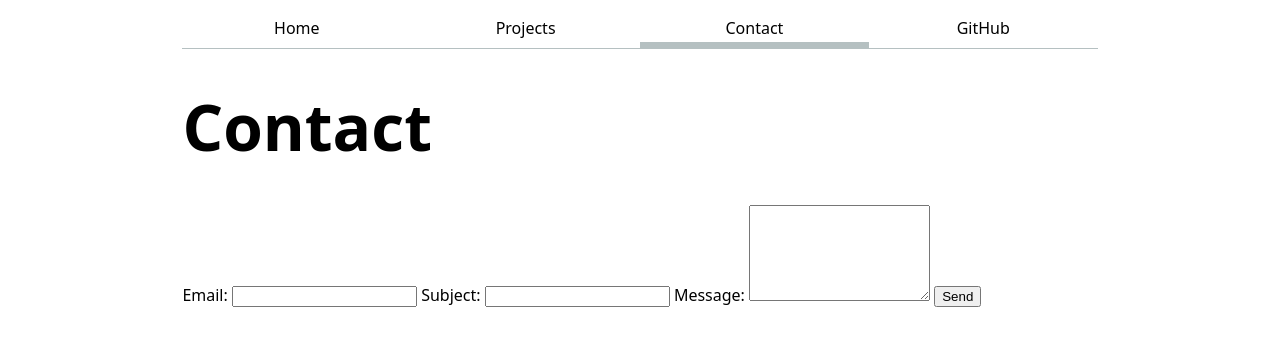
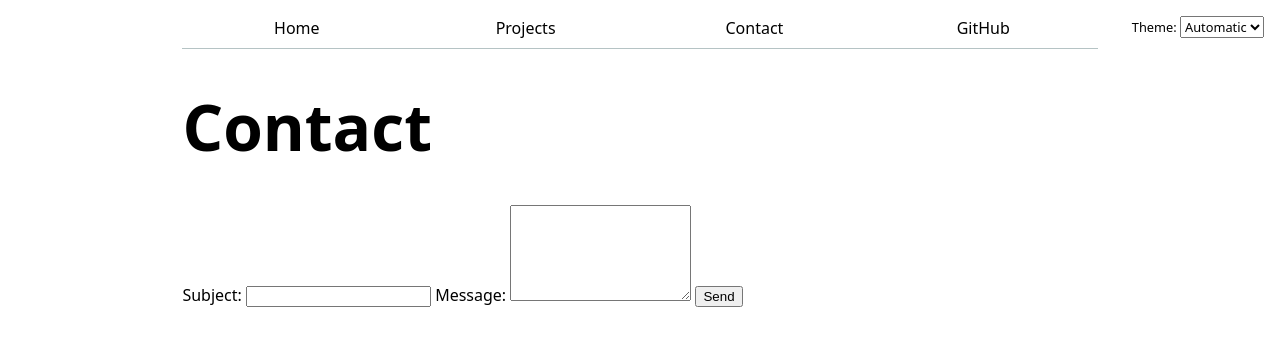
Before and after one commit to krikinlive/portfolio_lab_1_dsc106, a plain HTML site: page contact/index.html in a window 1280 px wide. Drawn offline with Linux system fonts and the light colour scheme.

Commit message:
Lab 3
new changes for lab3

```diff
--- a/contact/index.html
+++ b/contact/index.html
@@ -5,25 +5,13 @@
     <meta name="viewport" content="width=device-width, initial-scale=1.0">
     <title>Contact</title>
     <link rel="stylesheet" href="../style.css">
+    <script src="../global.js" type="module"></script>
 </head>
 <body>
 
-    <nav>
-        <ul>
-            <li><a href="../index.html">Home</a></li>
-            <li><a href="../projects/index.html">Projects</a></li>
-            <li><a href="index.html" class="current">Contact</a></li>
-            <li><a href="https://github.com/krikinlive" target="_blank">GitHub</a></li>
-        </ul>
-    </nav>
-
     <h1>Contact</h1>
 
-    <form action="mailto:rlysenko@ucsd.edu" method="post" enctype="text/plain">
-        <label for="email">
-            Email:
-            <input type="email" name="email" id="email">
-        </label>
+    <form action="mailto:rlysenko@ucsd.edu" method="get">
         <label for="subject">
             Subject:
             <input name="subject" type="text" id="subject">
--- /dev/null
+++ b/global.js
@@ -0,0 +1,72 @@
+console.log("IT'S ALIVE!");
+
+function $$(selector, context = document) {
+    return Array.from(context.querySelectorAll(selector));
+}
+
+const BASE_PATH = (location.hostname === "localhost" || location.hostname === "127.0.0.1")
+    ? "/"
+    : "/portfolio_lab_1_dsc106/";
+
+// STEP 3
+let pages = [
+    { url: '', title: 'Home' },
+    { url: 'projects/', title: 'Projects' },
+    { url: 'contact/', title: 'Contact' },
+    { url: 'https://github.com/krikinlive', title: 'GitHub' },
+];
+
+let nav = document.createElement('nav');
+document.body.prepend(nav);
+
+for (let p of pages) {
+    let url = p.url;
+    let title = p.title;
+
+    if (!url.startsWith('http')) {
+        url = BASE_PATH + url;
+    }
+
+    let a = document.createElement('a');
+    a.href = url;
+    a.textContent = title;
+
+    if (a.host === location.host && a.pathname === location.pathname) {
+        a.classList.add('current');
+    }
+
+    if (a.host !== location.host) {
+        a.target = '_blank';
+    }
+
+    nav.append(a);
+}
+
+//STEP 4
+document.body.insertAdjacentHTML(
+    'afterbegin',
+    `<label class="color-scheme">
+        Theme:
+        <select>
+            <option value="light dark">Automatic</option>
+            <option value="light">Light</option>
+            <option value="dark">Dark</option>
+        </select>
+    </label>`
+);
+
+const select = document.querySelector('.color-scheme select');
+
+if ('colorScheme' in localStorage) {
+    setColorScheme(localStorage.colorScheme);
+}
+
+select.addEventListener('input', function (event) {
+    setColorScheme(event.target.value);
+    localStorage.colorScheme = event.target.value;
+});
+
+function setColorScheme(scheme) {
+    document.documentElement.style.setProperty('color-scheme', scheme);
+    select.value = scheme;
+}
--- a/style.css
+++ b/style.css
@@ -73,3 +73,28 @@ h1 {
 .projects article img {
     width: 100%;
 }
+
+html {
+    color-scheme: light dark;
+}
+
+nav {
+    --border-color: oklch(50% 10% 200 / 40%);
+    border-bottom: 1px solid var(--border-color);
+}
+
+nav a.current {
+    border-bottom-color: var(--border-color);
+}
+
+.color-scheme {
+    position: absolute;
+    top: 1rem;
+    right: 1rem;
+    font-size: 80%;
+    font-family: inherit;
+}
+
+.color-scheme select {
+    font: inherit;
+}
```
Also changed, not shown: index.html (+1 -9 lines), projects/index.html (+1 -9 lines).
